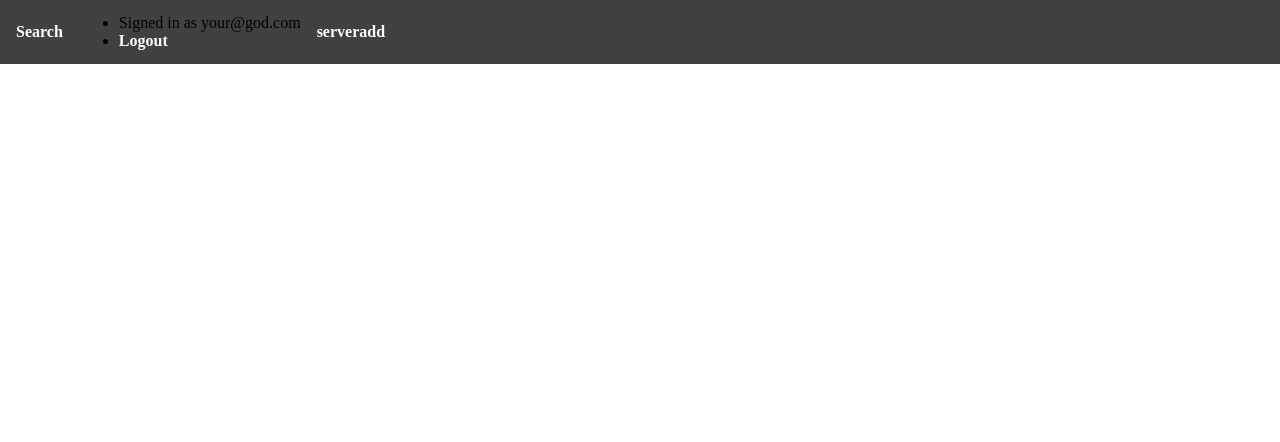
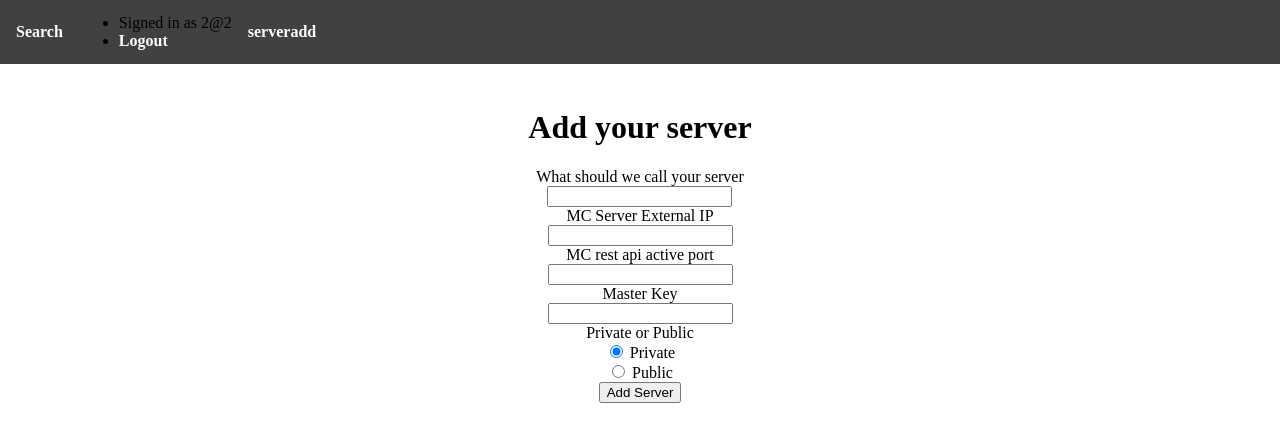
Before and after one commit to TempeHS/2026SE_MajorProject_Max.H, a Flask app: page /serveradd.html in a window 1280 px wide. Shown: the top 442 px of the page. Run offline with Flask 3, Linux system fonts and the light colour scheme; a user stored in the database is signed in; parts of the project's set-up code (start-up, migrations or seed data) failed here and were passed over; some libraries are stand-ins or nearby versions.

Commit message:
started adding proper server adding with crypthoraphy and setting up for curling

```diff
--- a/Flaskapp/static/css/app.css
+++ b/Flaskapp/static/css/app.css
@@ -62,3 +62,22 @@ main {
   justify-content: center;
   align-items: center;
 }
+
+.serveradd {
+  flex-direction: column;
+  display: flex;
+  justify-content: center;
+  align-items: center;
+}
+
+.serveradd input[type="text"] {
+  display: flex;
+  justify-content: center;
+  align-items: center;
+}
+
+.serveradd button {
+  display: flex;
+  justify-content: center;
+  align-items: center;
+}
--- a/Flaskapp/templates/serveradd.html
+++ b/Flaskapp/templates/serveradd.html
@@ -1,3 +1,95 @@
 {% extends 'base.html' %} {% block content %}
-<div class="container"></div>
+<div class="container">
+    <div class="serveradd">
+      <h1>Add your server</h1>
+    </div>
+
+    <form method="post" action="{{ url_for('serveradd') }}">
+  <input type="hidden" name="csrf_token" value="{{ csrf_token() }}">
+
+    <div class="serveradd">
+
+        <div class="serveradd">
+        <label for="serverName" class="form-label">What should we call your server</label>
+        <div>
+        <input
+          name="serverName"
+          type="text"
+          class="form-control"
+          id="serverName"
+          required
+        />
+        </div>
+      </div>
+
+        <div class="serveradd">
+        <label for="serverHost" class="form-label">MC Server External IP</label>
+        <div>
+        <input
+          name="serverHost"
+          type="text"
+          class="form-control"
+          id="serverHost"
+          required
+        />
+    </div>
+      </div>
+
+      <div class="serveradd">
+        <label for="serverPort" class="form-label">MC rest api active port</label>
+        <div>
+        <input
+          name="serverPort"
+          type="text"
+          class="form-control"
+          id="serverPort"
+          required
+        /></div>
+      </div>
+
+      <div class="serveradd">
+        <label for="master key" class="form-label">Master Key</label>
+        <div>
+        <input
+          name="masterkey"
+          type="text"
+          class="form-control"
+          id="masterkey"
+          required
+        />
+    </div>
+      </div>
+
+    <div class="serveradd">
+  <label class="form-label">Private or Public</label>
+
+  <div>
+    <input
+      type="radio"
+      id="privacyPrivate"
+      name="privacy"
+      value="private"
+      checked
+      required
+    />
+    <label for="privacyPrivate">Private</label>
+  </div>
+
+  <div>
+    <input
+      type="radio"
+      id="privacyPublic"
+      name="privacy"
+      value="public"
+      required
+    />
+    <label for="privacyPublic">Public</label>
+  </div>
+</div>
+<button type="submit">Add Server</button>
+</form>
+    </div>
+    </div>
+</div>
+
 {% endblock %}
--- a/database_manager.py
+++ b/database_manager.py
@@ -1,6 +1,8 @@
 import sqlite3
 import bcrypt
 import mcwebapi
+import os
+from cryptography.fernet import Fernet
 
 dbPath = "Flaskapp/databases/servers.db"
 
@@ -12,18 +14,50 @@ def dbConnect():
     return conn
 
 
+def _get_fernet():
+    key = os.environ.get("SERVER_DETAILS_FERNET_KEY", "").strip()
+    if not key:
+        raise RuntimeError("Missing SERVER_DETAILS_FERNET_KEY environment variable")
+    return Fernet(key.encode("utf-8"))
+
+
+def _encrypt_secret(serverKey: str) -> str:
+    f = _get_fernet()
+    return f.encrypt(serverKey.encode("utf-8")).decode("utf-8")
+
+
 def add_server(
     serverName: str,
     userID: int,
-    serverPort: int,
-    serverHost: str,
+    serverID: int,
     isPrivate: int = 1,
 ) -> bool:
     conn = dbConnect()
     try:
         conn.execute(
-            "INSERT INTO servers (serverHost, serverPort, userID, serverName, isPrivate) VALUES (?, ?, ?, ?, ?)",
-            (serverHost, serverPort, userID, serverName, isPrivate),
+            "INSERT INTO servers (serverID, userID, serverName, isPrivate) VALUES ( ?, ?, ?, ?)",
+            (serverID, userID, serverName, isPrivate),
+        )
+        conn.commit()
+        return True
+    except sqlite3.IntegrityError as e:
+        print(f"Integrity error: {e}")
+        return False
+    finally:
+        conn.close()
+
+
+def server_details(
+    serverPort: str,
+    serverHost: str,
+    serverKey: str,
+    serverID: int,
+):
+    conn = dbConnect()
+    try:
+        conn.execute(
+            "Insert Into serverDetails (serverID, serverPort, serverHost, secretKey) Values (?, ?, ?, ?)",
+            (serverID, serverPort, serverHost, serverKey),
         )
         conn.commit()
         return True
@@ -96,6 +130,15 @@ def login_user(Email: str, passingWord: str):
         conn.close()
 
 
+def get_userID(email: str):
+    conn = dbConnect()
+    row = conn.execute(
+        "Select userID from Logins Where email = ?", (email.strip().lower(),)
+    ).fetchone()
+    conn.close()
+    return row["userID"] if row else None
+
+
 def check_User(Email: str) -> bool:
     conn = dbConnect()
     row = conn.execute(
--- a/main.py
+++ b/main.py
@@ -6,9 +6,11 @@ from flask import session
 from flask import redirect
 from flask import url_for
 import random
-import flask_wtf as csrfprot
+from flask_wtf.csrf import CSRFProtect
 from functools import wraps
 import mcwebapi
+import os
+from cryptography.fernet import Fernet, InvalidToken
 
 app = Flask(
     __name__,
@@ -23,7 +25,7 @@ app.config["PERMANENT_SESSION_LIFETIME"] = 10800
 app.config["SECRET_KEY"] = "your_temporary_local_dev_key_here"
 
 # add csrf protection
-csrf = csrfprot(app)
+csrf = CSRFProtect(app)
 
 
 @app.route("/")
@@ -84,6 +86,7 @@ def login():
         elif action == "login":
             if dbhandler.login_user(email, password):
                 session["email"] = email
+                session["userID"] = dbhandler.get_userID(email)
                 message = "Login Succesful"
                 redirect(url_for("search"))
             else:
@@ -92,9 +95,28 @@ def login():
     return render_template("login.html", message=message)
 
 
-@app.route("/serveradd.html", methods=["POST", "GET"])
+@app.route("/myservers.html", methods=["POST", "GET"])
+@login_required
+def my_servers(): ...
+
+
+@app.route("/serveradd.html", methods=["GET", "POST"])
 @login_required
 def serveradd():
+    if request.method == "POST":
+        serverName = request.form.get("servername", "")
+        serverHost = request.form.get("serverHost", "")
+        serverPort = request.form.get("serverPort", "")
+        serverKey = request.form.get("masterKey", "")
+        privacy = request.form.get("privacy", "private")
+        isPrivate = 1 if privacy == "private" else 0
+        userID = session["userID"]
+        serverID = int
+
+        for i in range(5):
+            serverID = random.randint(100000, 999999)
+
+        return redirect(url_for("my_servers"))
 
     return render_template("serveradd.html")
 
--- a/mcwebapi.py
+++ b/mcwebapi.py
@@ -1,4 +1,6 @@
+import os
+import json
 import requests
-from mcstatus import JavaServer
 
-def check_server_connection():
+
+def check_server_connection(): ...
```
Also changed, not shown: Flaskapp/databases/servers.sql (+16 -7 lines), Flaskapp/databases/servers.db, Flaskapp/templates/myservers.html (added).
